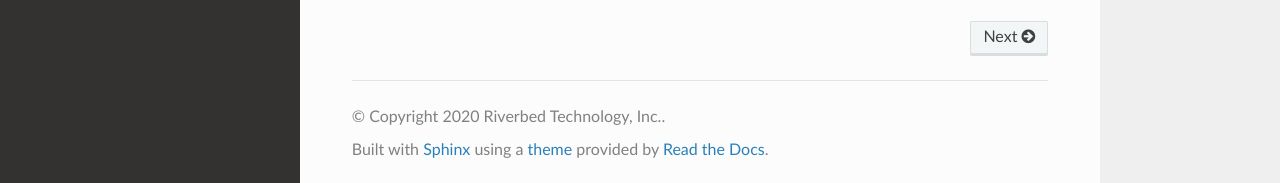
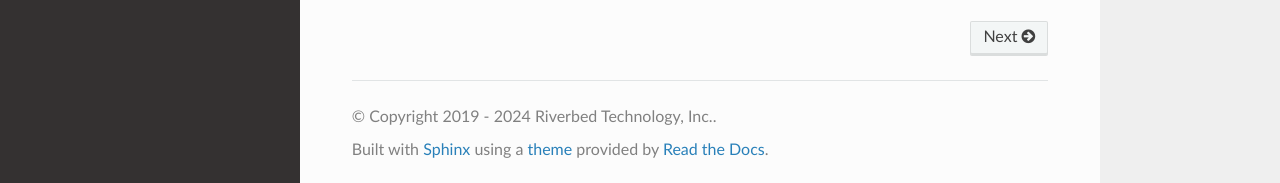
Before and after one commit to riverbed/steelscript, a Sphinx documentation site: the page built from docs/index.rst, in a window 1280 px wide and 900 px high, scrolled down 1159 px. Shown: the part 714-897 px from the top of the window. Built offline with Sphinx 7.4.7 and the Read the Docs theme 3.1.0, drawn with Linux system fonts in a browser that asks for light colours; pages that are not in the unit, such as notebooks, are missing from menus; the version number could not be read and is left out.

Commit message:
Copyrigtht

```diff
--- a/docs/conf.py
+++ b/docs/conf.py
@@ -65,7 +65,7 @@ master_doc = 'index'
 
 # General information about the project.
 project = u'steelscript'
-copyright = u'2020 Riverbed Technology, Inc.'
+copyright = u'2019 - 2024 Riverbed Technology, Inc.'
 
 # The version info for the project you're documenting, acts as replacement for
 # |version| and |release|, also used in various other places throughout the
```
